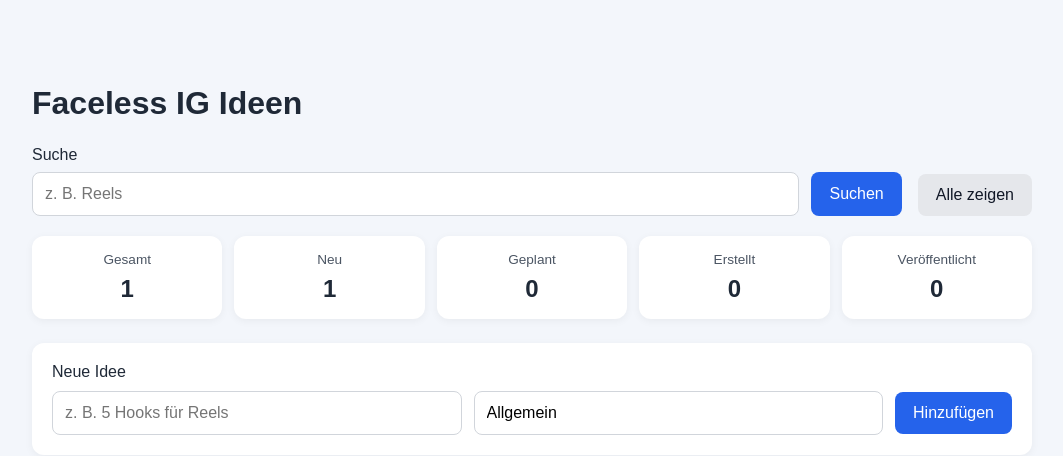
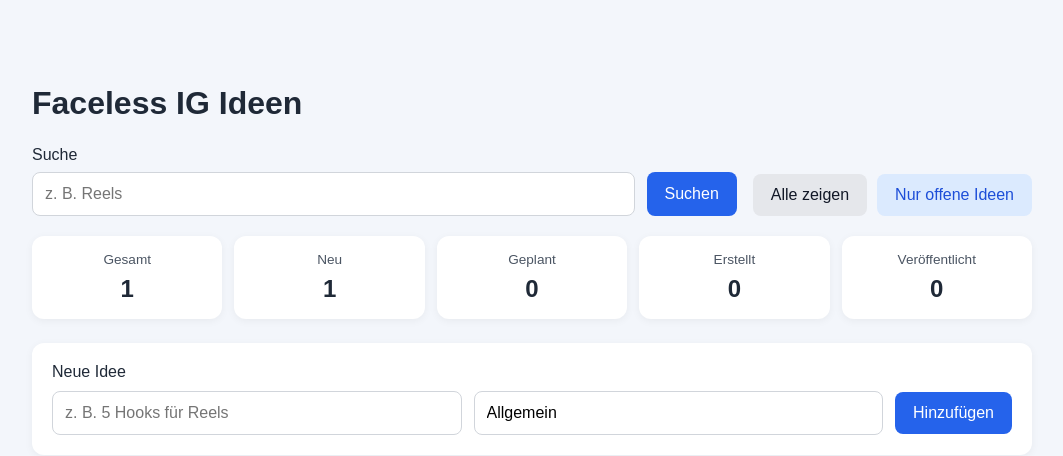
Before and after one commit to infinitusaimarketingforu/faceless-ig-infinitus-ai, a Flask app: page / in a window 1280 px wide. Shown: the top 456 px of the page, without its empty margins (108-1171 px from the left). Run offline with Flask 3, Linux system fonts and the light colour scheme; tables that the repository leaves empty hold one stand-in row (values such as "Sample post").

Commit message:
Kategorien, Emojis und Filter fuer offene Ideen hinzugefuegt

```diff
--- a/app.py
+++ b/app.py
@@ -4,6 +4,14 @@ import sqlite3
 app = Flask(__name__)
 DB_PATH = "ideas.db"
 STATUS_ORDER = ["Neu", "Geplant", "Erstellt", "Veröffentlicht"]
+CATEGORY_EMOJIS = {
+    "Education": "📚",
+    "Entertainment": "🎬",
+    "Sales": "💰",
+    "Storytelling": "✨",
+    "Lifestyle": "🏡",
+    "Allgemein": "🗂️",
+}
 
 
 def get_db_connection():
@@ -40,32 +48,32 @@ init_db()
 def index():
     conn = get_db_connection()
     search = request.args.get("q", "").strip()
+    open_only = request.args.get("open_only") == "1"
+
+    where_clauses = []
+    params = []
 
     if search:
-        query = """
-            SELECT * FROM ideas
-            WHERE title LIKE ? OR category LIKE ?
-            ORDER BY CASE status
-                WHEN 'Neu' THEN 0
-                WHEN 'Geplant' THEN 1
-                WHEN 'Erstellt' THEN 2
-                WHEN 'Veröffentlicht' THEN 3
-                ELSE 4
-            END ASC, created_at DESC
-        """
-        params = (f"%{search}%", f"%{search}%")
-    else:
-        query = """
-            SELECT * FROM ideas
-            ORDER BY CASE status
-                WHEN 'Neu' THEN 0
-                WHEN 'Geplant' THEN 1
-                WHEN 'Erstellt' THEN 2
-                WHEN 'Veröffentlicht' THEN 3
-                ELSE 4
-            END ASC, created_at DESC
-        """
-        params = ()
+        where_clauses.append("(title LIKE ? OR category LIKE ?)")
+        params.extend([f"%{search}%", f"%{search}%"])
+
+    if open_only:
+        where_clauses.append("status != ?")
+        params.append("Veröffentlicht")
+
+    query = "SELECT * FROM ideas"
+    if where_clauses:
+        query += " WHERE " + " AND ".join(where_clauses)
+
+    query += """
+        ORDER BY CASE status
+            WHEN 'Neu' THEN 0
+            WHEN 'Geplant' THEN 1
+            WHEN 'Erstellt' THEN 2
+            WHEN 'Veröffentlicht' THEN 3
+            ELSE 4
+        END ASC, created_at DESC
+    """
 
     ideas = conn.execute(query, params).fetchall()
     status_counts = {status: 0 for status in STATUS_ORDER}
@@ -78,8 +86,10 @@ def index():
         "index.html",
         ideas=ideas,
         search=search,
+        open_only=open_only,
         total_count=total_count,
         status_counts=status_counts,
+        category_emojis=CATEGORY_EMOJIS,
     )
 
 
--- a/static/style.css
+++ b/static/style.css
@@ -21,6 +21,12 @@ h1 {
   align-items: end;
   gap: 16px;
   margin-bottom: 20px;
+}
+
+.filter-actions {
+  display: flex;
+  gap: 10px;
+  align-items: center;
 }
 
 .search-form {
@@ -111,6 +117,11 @@ button.danger {
 .secondary-link {
   background: #e5e7eb;
   color: #111827;
+}
+
+.link-button.subtle {
+  background: #dbeafe;
+  color: #1d4ed8;
 }
 
 .list {
--- a/templates/index.html
+++ b/templates/index.html
@@ -19,7 +19,14 @@
           </div>
         </form>
 
-        <a href="{{ url_for('index') }}" class="link-button">Alle zeigen</a>
+        <div class="filter-actions">
+          <a href="{{ url_for('index') }}" class="link-button">Alle zeigen</a>
+          {% if open_only %}
+            <a href="{{ url_for('index', q=search) }}" class="link-button subtle">Alle anzeigen</a>
+          {% else %}
+            <a href="{{ url_for('index', q=search, open_only=1) }}" class="link-button subtle">Nur offene Ideen</a>
+          {% endif %}
+        </div>
       </div>
 
       <div class="summary">
@@ -45,8 +52,8 @@
       </form>
 
       <div class="list">
-        {% if search and not ideas %}
-          <p class="empty">Keine Einträge gefunden. Bitte passe deine Suche an oder füge einen neuen Eintrag hinzu.</p>
+        {% if (search or open_only) and not ideas %}
+          <p class="empty">Keine Einträge gefunden. Bitte passe deine Suche an, entferne den Filter oder füge einen neuen Eintrag hinzu.</p>
         {% elif ideas %}
           {% for idea in ideas %}
             {% set badge_class = {
@@ -60,7 +67,7 @@
               <div class="idea-main">
                 <h2>{{ idea['title'] }}</h2>
                 <div class="meta-row">
-                  <span class="category-pill">{{ idea['category'] }}</span>
+                  <span class="category-pill">{{ category_emojis.get(idea['category'], '🗂️') }} {{ idea['category'] }}</span>
                   <span class="status-badge {{ badge_class }}">{{ idea['status'] }}</span>
                 </div>
               </div>
```
Also changed, not shown: tests/test_app.py (+40 -3 lines).
